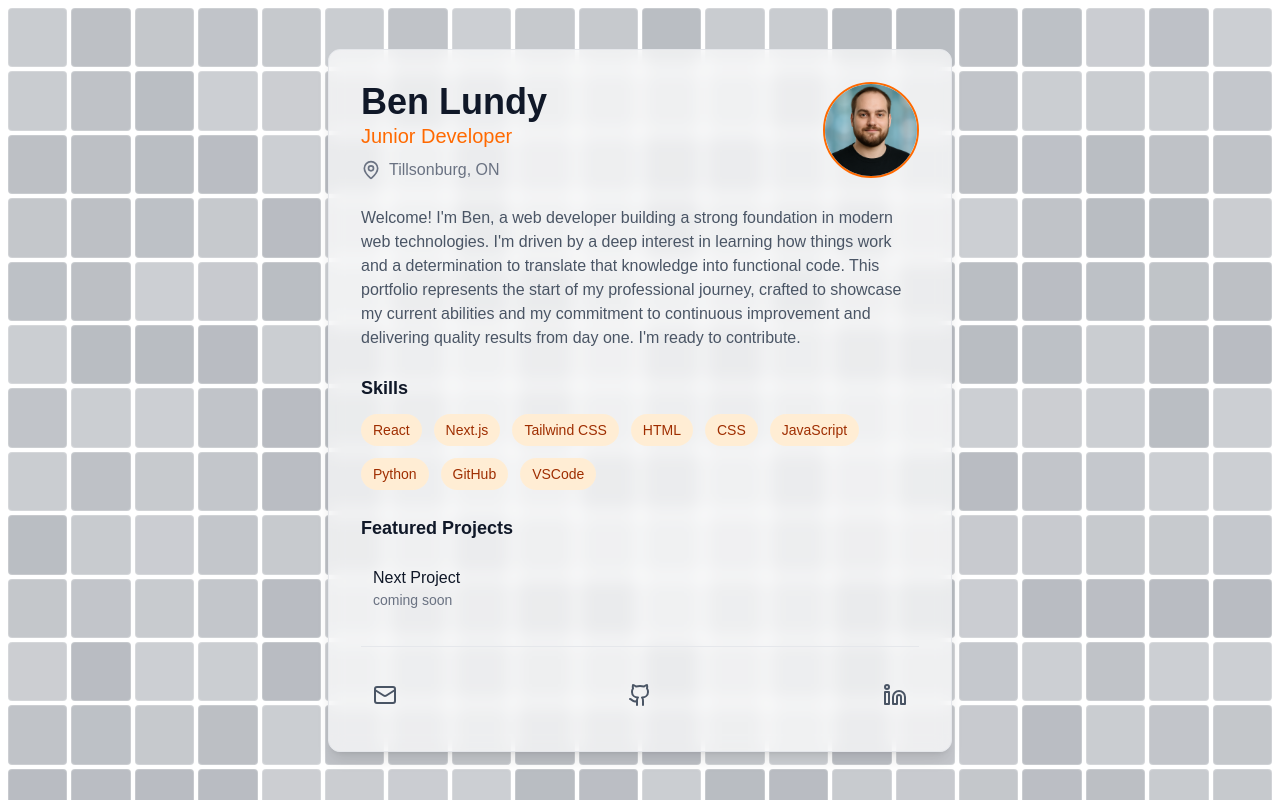
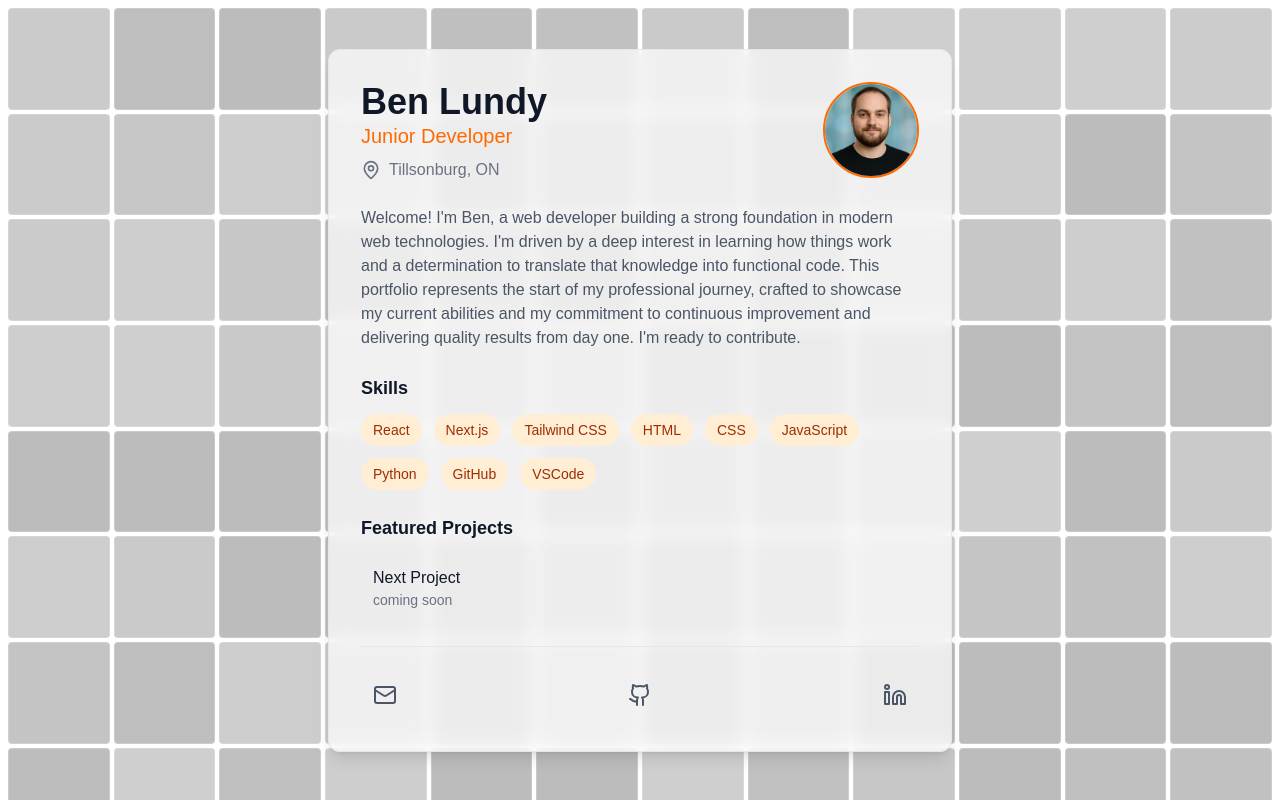
Before and after one commit to UnHeardCoder/PortfolioV1, a Next.js app: page / in a window 1280 px wide. Built offline with nearby package versions, Linux system fonts and the light colour scheme.

Commit message:
feat: add mobile-friendly click animations to background grid

```diff
--- a/src/components/Background.tsx
+++ b/src/components/Background.tsx
@@ -8,11 +8,13 @@ interface BackgroundProps {
 }
 
 export default function Background({ className = "" }: BackgroundProps) {
-  const COLS = 20;
-  const ROWS = 60;
-  const BASE_DELAY = 0.5;
+  // Reduced number of squares for better performance
+  const COLS = 12;
+  const ROWS = 30;
+  const BASE_DELAY = 0.3;
   const NOISE = 0.05;
   const [isLoaded, setIsLoaded] = useState(false);
+  const [clickOrigin, setClickOrigin] = useState<[number, number] | null>(null);
 
   const getRandomCoordinate = (): [number, number] => [
     Math.floor(Math.random() * ROWS),
@@ -27,45 +29,51 @@ export default function Background({ className = "" }: BackgroundProps) {
 
   if (!origin) return null;
 
-  const getDistance = (row: number, col: number) => {
-    return (
-      Math.sqrt((row - origin[0]) ** 2 + (col - origin[1]) ** 2) /
-      (Math.sqrt(ROWS ** 2 + COLS ** 2))
-    );
+  const getDistance = (row: number, col: number, from: [number, number]) => {
+    // Significantly increase the distance calculation to make the ripple effect travel much further
+    return Math.sqrt((row - from[0]) ** 2 + (col - from[1]) ** 2) * 5;
   };
 
-  return (
-    <div className={`absolute inset-0 overflow-hidden ${className}`}>
-      <div className="p-2">
-        <div className="grid grid-cols-20 auto-rows-fr w-full gap-1">
-          {[...Array(ROWS * COLS)].map((_, idx) => {
+  const handleSquareClick = (row: number, col: number) => {
+    setClickOrigin([row, col]);
+    setTimeout(() => setClickOrigin(null), 2000); // Increased duration to allow ripple to complete
+  };
+
+  const renderSquare = (idx: number) => {
     const row = Math.floor(idx / COLS);
     const col = idx % COLS;
-            const delay =
-              getDistance(row, col) * BASE_DELAY + Math.random() * NOISE;
-            const isOrigin = getDistance(row, col) === 0;
+    const initialDelay =
+      getDistance(row, col, origin) / (Math.sqrt(ROWS ** 2 + COLS ** 2)) * BASE_DELAY + Math.random() * NOISE;
+    const isOrigin = getDistance(row, col, origin) === 0;
+
+    const distance = clickOrigin ? getDistance(row, col, clickOrigin) : 0;
+    const maxDistance = Math.sqrt(ROWS ** 2 + COLS ** 2) * 5;
+    const normalizedDistance = distance / maxDistance;
+
+    const rippleDelay = distance * 0.015; // Reduced delay for faster ripple
+    const rippleScale = clickOrigin ? Math.max(0.1, 1 - normalizedDistance * 0.5) : 1; // Adjusted for longer distance
 
     return (
       <motion.div
-                className="bg-neutral-700/50 rounded-sm aspect-square border border-white/20"
+        className="bg-neutral-700/50 rounded-sm aspect-square border border-white/20 cursor-pointer"
         key={idx}
         initial={{ opacity: isOrigin ? 1 : 0, scale: isOrigin ? 1 : 0.3 }}
         animate={{
           opacity: isLoaded ? [0.5, 0.7, 0.5] : 0.5,
-                  scale: 1,
-                  backgroundColor: "rgb(55 65 81 / 0.5)"
+          scale: rippleScale,
         }}
         transition={{
           type: "spring",
           bounce: 0.5,
-                  delay: delay,
+          delay: clickOrigin ? rippleDelay : initialDelay,
           opacity: isLoaded ? {
             duration: 2,
             repeat: Infinity,
             ease: "easeInOut",
             delay: Math.random() * 2
-                  } : undefined
+          } : undefined,
         }}
+        onClick={() => handleSquareClick(row, col)}
         onAnimationComplete={() => {
           if (isOrigin) {
             setIsLoaded(true);
@@ -80,18 +88,15 @@ export default function Background({ className = "" }: BackgroundProps) {
             duration: 0.1
           }
         }}
-                exit={{
-                  opacity: 0.5,
-                  backgroundColor: "rgb(55 65 81 / 0.5)",
-                  borderColor: "rgb(255 255 255 / 0.2)",
-                  transition: {
-                    duration: 0.8,
-                    ease: "easeOut"
-                  }
-                }}
       />
     );
-          })}
+  };
+
+  return (
+    <div className={`absolute inset-0 overflow-hidden ${className}`}>
+      <div className="p-2">
+        <div className="grid grid-cols-12 auto-rows-fr w-full gap-1">
+          {[...Array(ROWS * COLS)].map((_, idx) => renderSquare(idx))}
         </div>
       </div>
     </div>
```
Lines whose indentation alone changed are shown as unchanged.
